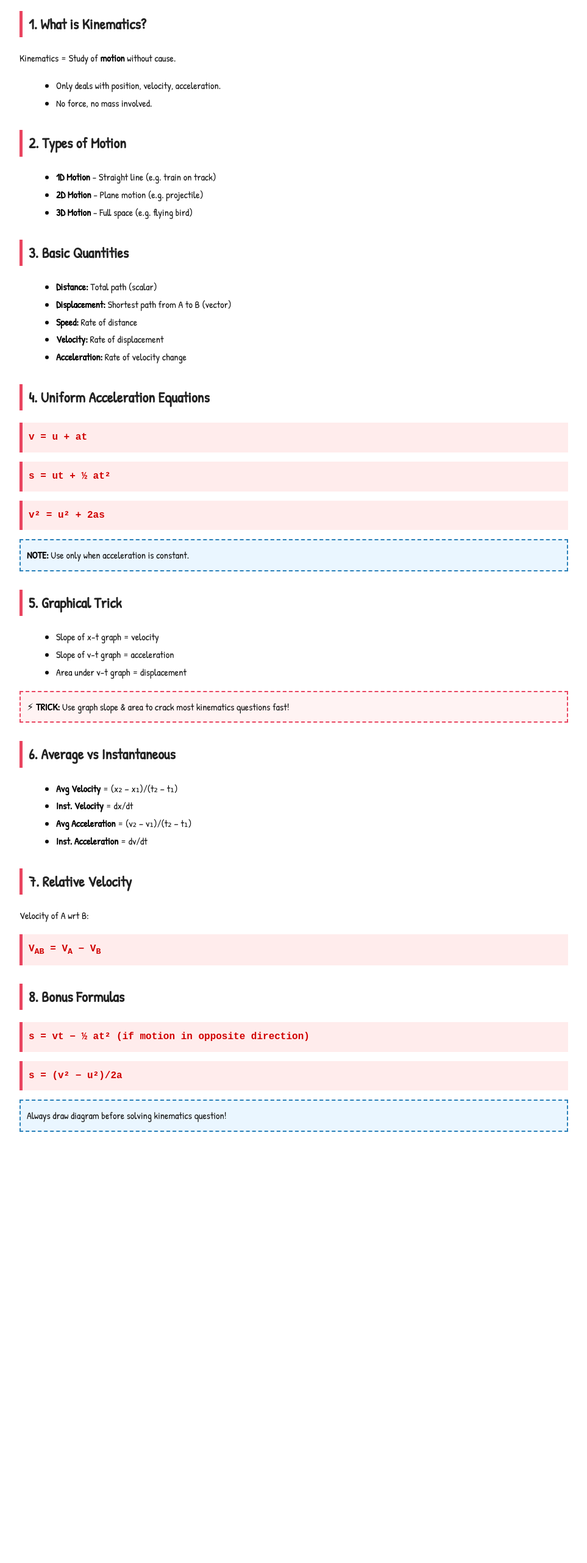
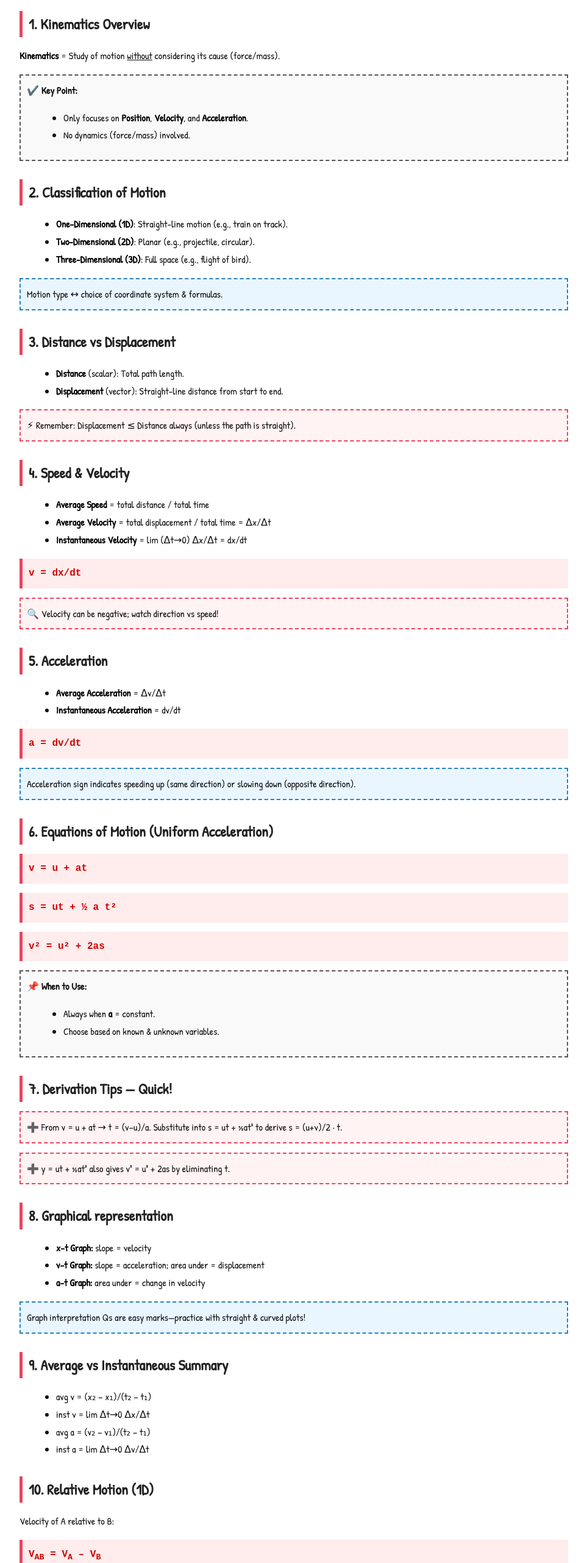
Before and after one commit to venom980-star/Easy-physics-, a plain HTML site: page index.html in a window 1280 px wide. Shown: the part 127-2690 px from the top of the page at 61% size, without its empty margins (158-1121 px from the left). Before the commit the page ends 2018 px from the top, so only its background shows below. Drawn offline with Linux system fonts and the light colour scheme.

Commit message:
index.html

```diff
--- a/index.html
+++ b/index.html
@@ -2,7 +2,7 @@
 <html lang="en">
 <head>
   <meta charset="UTF-8">
-  <title>Kinematics - SKC Crush Style</title>
+  <title>SKC Class 11 — Kinematics (Complete)</title>
   <link href="https://fonts.googleapis.com/css2?family=Kalam&family=Patrick+Hand&display=swap" rel="stylesheet">
   <style>
     body {
@@ -20,13 +20,14 @@
       color: #e94560;
       font-family: 'Kalam', cursive;
       font-size: 2.4em;
-      margin-bottom: 0;
+      margin-bottom: 10px;
     }
     h2 {
       color: #222;
       border-left: 5px solid #e94560;
       padding-left: 10px;
       margin-top: 30px;
+      margin-bottom: 5px;
     }
     .formula {
       background: #ffecec;
@@ -37,7 +38,7 @@
       color: #d00000;
       margin: 15px 0;
     }
-    .highlight, .trick, .note {
+    .note, .trick, .box {
       border: 2px dashed #555;
       padding: 10px;
       background: #f9f9f9;
@@ -54,78 +55,178 @@
     ul {
       margin-left: 20px;
     }
-    strong {
-      color: #000;
+    strong { color: #000; }
+    .box-header {
+      font-weight: bold;
+      margin-bottom: 5px;
     }
   </style>
 </head>
 <body>
 
-  <h1>📘 KINEMATICS – CRUSH NOTES</h1>
+  <h1>KINEMATICS (Complete SKC Notes)</h1>
 
-  <h2>1. What is Kinematics?</h2>
-  <p>Kinematics = Study of <strong>motion</strong> without cause.</p>
+  <!-- 1 -->
+  <h2>1. Kinematics Overview</h2>
+  <p><strong>Kinematics</strong> = Study of motion <u>without</u> considering its cause (force/mass).</p>
+  <div class="box">
+    <div class="box-header">✔️ Key Point:</div>
+    <ul>
+      <li>Only focuses on <strong>Position</strong>, <strong>Velocity</strong>, and <strong>Acceleration</strong>.</li>
+      <li>No dynamics (force/mass) involved.</li>
+    </ul>
+  </div>
+
+  <!-- 2 -->
+  <h2>2. Classification of Motion</h2>
   <ul>
-    <li>Only deals with position, velocity, acceleration.</li>
-    <li>No force, no mass involved.</li>
+    <li><strong>One-Dimensional (1D)</strong>: Straight-line motion (e.g., train on track).</li>
+    <li><strong>Two-Dimensional (2D)</strong>: Planar (e.g., projectile, circular).</li>
+    <li><strong>Three-Dimensional (3D)</strong>: Full space (e.g., flight of bird).</li>
+  </ul>
+  <div class="note">
+    Motion type ↔ choice of coordinate system & formulas.
+  </div>
+
+  <!-- 3 -->
+  <h2>3. Distance vs Displacement</h2>
+  <ul>
+    <li><strong>Distance</strong> (scalar): Total path length.</li>
+    <li><strong>Displacement</strong> (vector): Straight-line distance from start to end.</li>
+  </ul>
+  <div class="trick">
+    ⚡ Remember: Displacement ≤ Distance always (unless the path is straight).
+  </div>
+
+  <!-- 4 -->
+  <h2>4. Speed & Velocity</h2>
+  <ul>
+    <li><strong>Average Speed</strong> = total distance / total time</li>
+    <li><strong>Average Velocity</strong> = total displacement / total time = Δx/Δt</li>
+    <li><strong>Instantaneous Velocity</strong> = lim (Δt→0) Δx/Δt = dx/dt</li>
+  </ul>
+  <div class="formula">v = dx/dt</div>
+  <div class="trick">
+    🔍 Velocity can be negative; watch direction vs speed!
+  </div>
+
+  <!-- 5 -->
+  <h2>5. Acceleration</h2>
+  <ul>
+    <li><strong>Average Acceleration</strong> = Δv/Δt</li>
+    <li><strong>Instantaneous Acceleration</strong> = dv/dt</li>
+  </ul>
+  <div class="formula">a = dv/dt</div>
+  <div class="note">
+    Acceleration sign indicates speeding up (same direction) or slowing down (opposite direction).
+  </div>
+
+  <!-- 6 -->
+  <h2>6. Equations of Motion (Uniform Acceleration)</h2>
+  <div class="formula">v = u + at</div>
+  <div class="formula">s = ut + ½ a t²</div>
+  <div class="formula">v² = u² + 2as</div>
+  <div class="box">
+    <div class="box-header">📌 When to Use:</div>
+    <ul>
+      <li>Always when <strong>a</strong> = constant.</li>
+      <li>Choose based on known & unknown variables.</li>
+    </ul>
+  </div>
+
+  <!-- 7 -->
+  <h2>7. Derivation Tips — Quick!</h2>
+  <div class="trick">
+    ➕ From v = u + at → t = (v−u)/a. Substitute into s = ut + ½at² to derive s = (u+v)/2 · t.
+  </div>
+  <div class="trick">
+    ➕ y = ut + ½at² also gives v² = u² + 2as by eliminating t.
+  </div>
+
+  <!-- 8 -->
+  <h2>8. Graphical representation</h2>
+  <ul>
+    <li><strong>x–t Graph:</strong> slope = velocity</li>
+    <li><strong>v–t Graph:</strong> slope = acceleration; area under = displacement</li>
+    <li><strong>a–t Graph:</strong> area under = change in velocity</li>
+  </ul>
+  <div class="note">
+    Graph interpretation Qs are easy marks—practice with straight & curved plots!
+  </div>
+
+  <!-- 9 -->
+  <h2>9. Average vs Instantaneous Summary</h2>
+  <ul>
+    <li>avg v = (x₂ − x₁)/(t₂ − t₁)</li>
+    <li>inst v = lim Δt→0 Δx/Δt</li>
+    <li>avg a = (v₂ − v₁)/(t₂ − t₁)</li>
+    <li>inst a = lim Δt→0 Δv/Δt</li>
   </ul>
 
-  <h2>2. Types of Motion</h2>
-  <ul>
-    <li><strong>1D Motion</strong> – Straight line (e.g. train on track)</li>
-    <li><strong>2D Motion</strong> – Plane motion (e.g. projectile)</li>
-    <li><strong>3D Motion</strong> – Full space (e.g. flying bird)</li>
-  </ul>
-
-  <h2>3. Basic Quantities</h2>
-  <ul>
-    <li><strong>Distance:</strong> Total path (scalar)</li>
-    <li><strong>Displacement:</strong> Shortest path from A to B (vector)</li>
-    <li><strong>Speed:</strong> Rate of distance</li>
-    <li><strong>Velocity:</strong> Rate of displacement</li>
-    <li><strong>Acceleration:</strong> Rate of velocity change</li>
-  </ul>
-
-  <h2>4. Uniform Acceleration Equations</h2>
-
-  <div class="formula">v = u + at</div>
-  <div class="formula">s = ut + ½ at²</div>
-  <div class="formula">v² = u² + 2as</div>
-
-  <div class="note">
-    <strong>NOTE:</strong> Use only when acceleration is constant.
+  <!-- 10 -->
+  <h2>10. Relative Motion (1D)</h2>
+  <p>Velocity of A relative to B:</p>
+  <div class="formula">V<sub>AB</sub> = V<sub>A</sub> – V<sub>B</sub></div>
+  <div class="trick">
+    🔄 Always subtract in correct order—direction matters!
   </div>
 
-  <h2>5. Graphical Trick</h2>
-  <ul>
-    <li>Slope of x-t graph = velocity</li>
-    <li>Slope of v-t graph = acceleration</li>
-    <li>Area under v-t graph = displacement</li>
-  </ul>
-
-  <div class="trick">
-    ⚡ <strong>TRICK:</strong> Use graph slope & area to crack most kinematics questions fast!
+  <!-- 11 -->
+  <h2>11. Non-Uniform Motion</h2>
+  <p>If acceleration isn’t constant, use calculus:</p>
+  <div class="formula">v = ∫ a dt, x = ∫ v dt = ∫ ∫ a dt²</div>
+  <div class="note">
+    SKC skips detailed calculus—stick to uniform acceleration for exam mains.
   </div>
 
-  <h2>6. Average vs Instantaneous</h2>
+  <!-- 12 -->
+  <h2>12. Important Tips & Tricks</h2>
   <ul>
-    <li><strong>Avg Velocity</strong> = (x₂ − x₁)/(t₂ − t₁)</li>
-    <li><strong>Inst. Velocity</strong> = dx/dt</li>
-    <li><strong>Avg Acceleration</strong> = (v₂ − v₁)/(t₂ − t₁)</li>
-    <li><strong>Inst. Acceleration</strong> = dv/dt</li>
+    <li>Draw a motion diagram with positive/negative direction.</li>
+    <li>θ = 0°, +ve direction → a positive acceleration increases speed.</li>
+    <li>Common errors: wrong sign, mis-read graph, wrong eqn usage.</li>
   </ul>
-
-  <h2>7. Relative Velocity</h2>
-  <p>Velocity of A wrt B:</p>
-  <div class="formula">V<sub>AB</sub> = V<sub>A</sub> − V<sub>B</sub></div>
-
-  <h2>8. Bonus Formulas</h2>
-  <div class="formula">s = vt − ½ at² (if motion in opposite direction)</div>
-  <div class="formula">s = (v² − u²)/2a</div>
-
-  <div class="note">
-    Always draw diagram before solving kinematics question!
+  <div class="trick">
+    🧠 SKC Shortcut: If a < 0 and u > 0 → slowing down. When v becomes zero, object reverses direction.
   </div>
 
+  <!-- 13 -->
+  <h2>13. Sample Problem (SKC Style)</h2>
+  <p><strong>Q.</strong> A car starts from rest, accelerates uniformly at 2 m/s² for 5 s. Find distance covered.</p>
+  <p><strong>A.</strong>
+    u = 0, a = 2, t = 5<br>
+    Use s = ut + ½ at² → s = 0 + ½×2×25 = 25 m
+  </p>
+  <div class="note">
+    Check units! Time in seconds, acceleration in m/s² → s in meters ✔️
+  </div>
+
+  <!-- 14 -->
+  <h2>14. Quick Revision Table</h2>
+  <div class="box">
+    <table style="width:100%; border-collapse: collapse; font-family:'Patrick Hand', cursive;">
+      <tr><th style="text-align:left; border-bottom:1px solid #ccc;">Quantity</th><th style="text-align:left; border-bottom:1px solid #ccc;">Formula</th></tr>
+      <tr><td>v</td><td>u + at</td></tr>
+      <tr><td>s</td><td>ut + ½ at²</td></tr>
+      <tr><td>v²</td><td>u² + 2as</td></tr>
+      <tr><td>a</td><td>dv/dt</td></tr>
+    </table>
+  </div>
+
+  <!-- 15 -->
+  <h2>15. Final Tips for Exam</h2>
+  <ul>
+    <li>Always list knowns (u, a, t, s, v).</li>
+    <li>Underline what they want (e.g., "distance", "final velocity").</li>
+    <li>Choose equation with only 1 unknown.</li>
+    <li>Write units in m, s, m/s, m/s².</li>
+  </ul>
+  <div class="note">
+    If stuck, draw x–t & v–t graph and use area/slope method ✔️
+  </div>
+
+  <h2>All done! 🎯</h2>
+  <p>This completes the full SKC Crush-style Kinematics chapter. Upload this file as-is, or convert to PDF using your browser’s print-to-PDF.</p>
+
 </body>
-  </html>
+</html>
```
